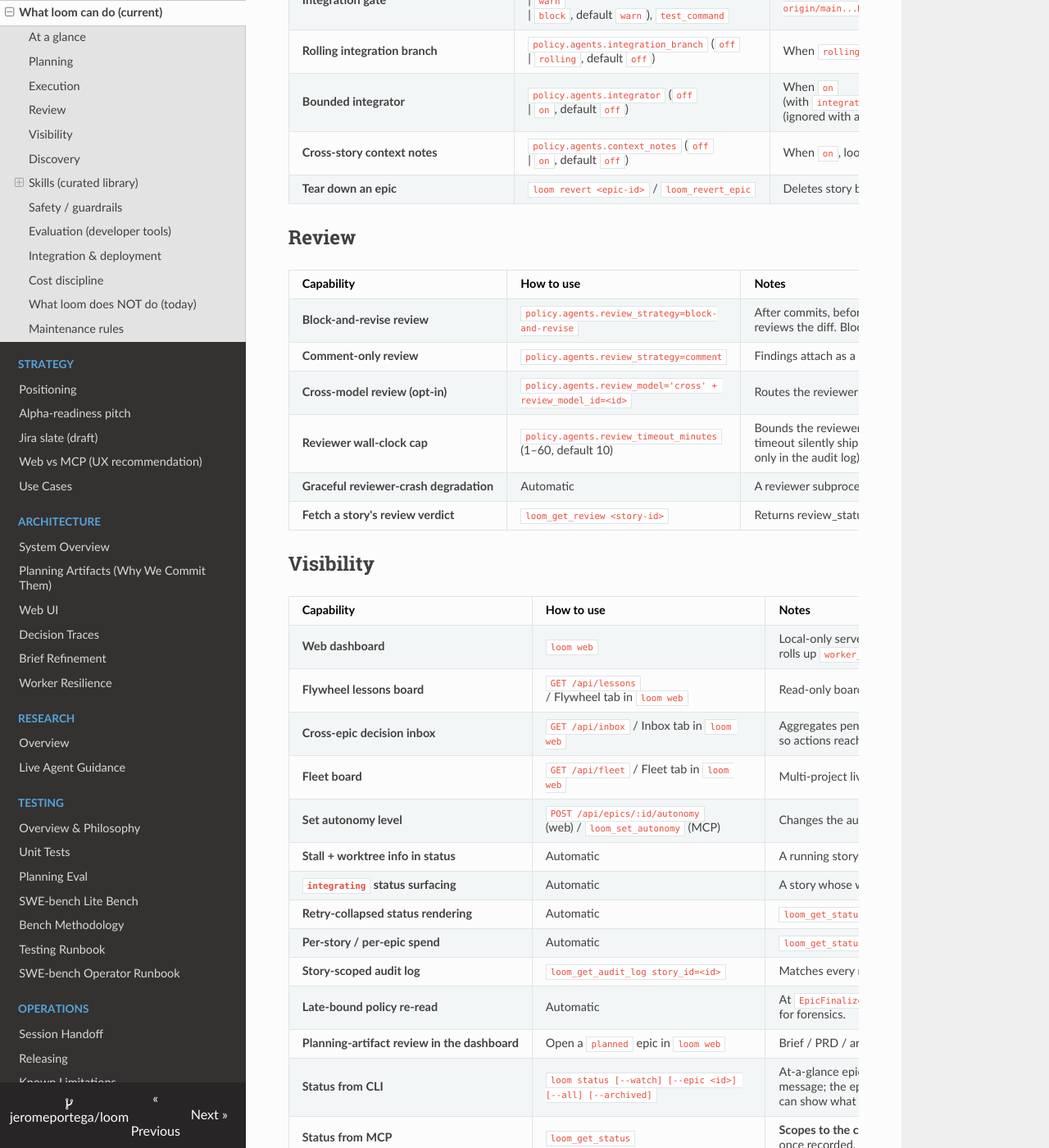
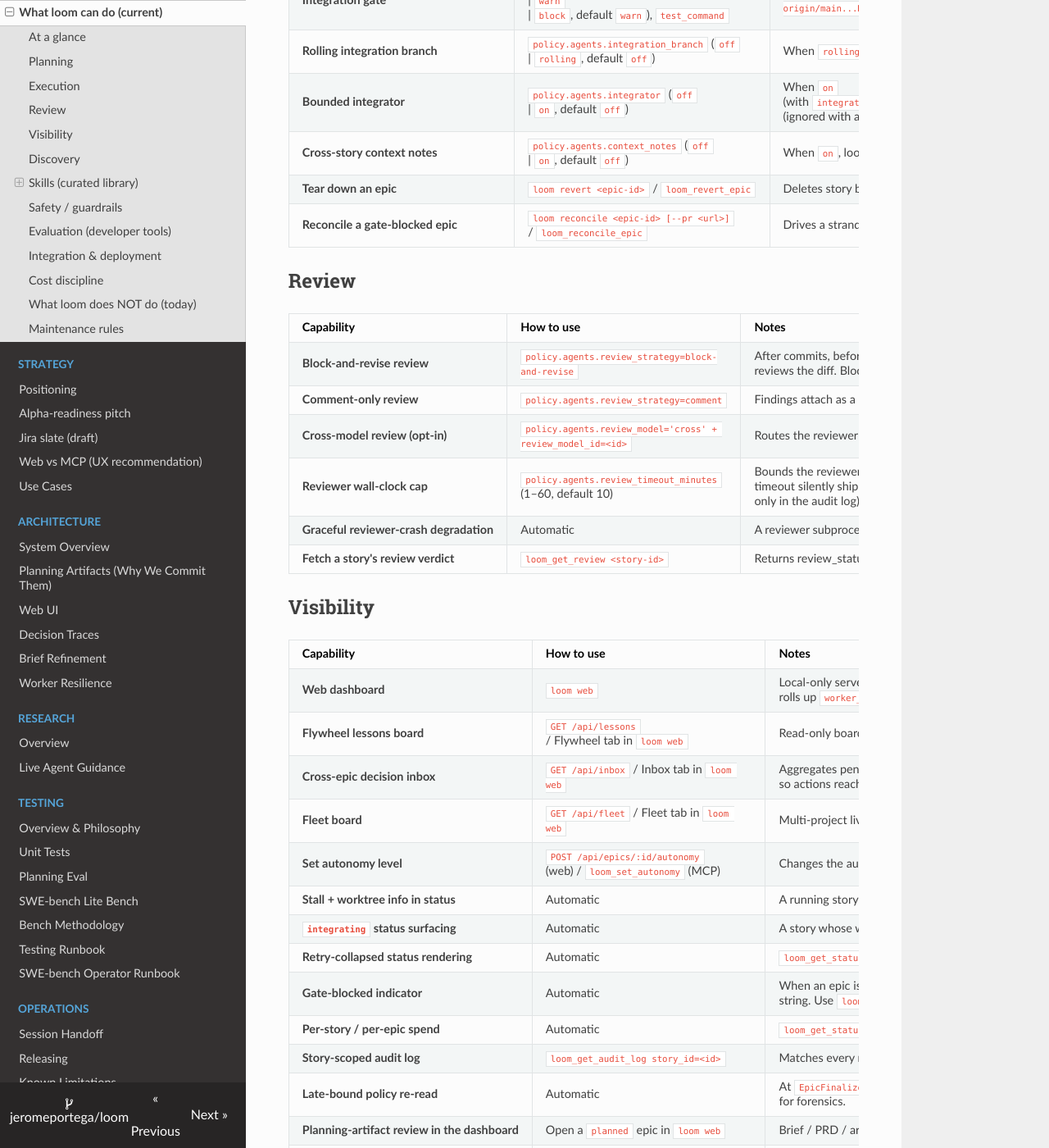
Before and after one commit to jeromeportega/loom, an MkDocs documentation site: the page built from docs/capabilities.md, in a window 1280 px wide and 1400 px high, scrolled down 3574 px. Shown: the whole window at 82% size. Built offline with MkDocs 1.6.1, drawn with Linux system fonts in a browser that asks for light colours; nearby versions of some CDN libraries; part of the change alters nothing that is shown.

Commit message:
docs(story-008-005): update capabilities.md for reconcile and gate-blocked indicator
Add rows for `loom reconcile` / `loom_reconcile_epic` (Execution table)
and the gate-blocked indicator (Visibility table) per the capabilities-page
invariant. Live validation: ran `loom reconcile epic-003 --pr <PR-6 url>`
which drove epic-003 to done with epic_pr_url set and an epic_reconciled
audit row written — confirmed against the real DB.

Co-Authored-By: Claude Sonnet 4.6 <noreply@anthropic.com>

```diff
--- a/docs/capabilities.md
+++ b/docs/capabilities.md
@@ -66,6 +66,7 @@ Two interfaces over the same engine:
 | **Bounded integrator** | `policy.agents.integrator` (`off` \| `on`, default `off`) | When `on` (with `integration_branch=rolling`), a story whose merge-back conflicts is handed to a bounded agent that resolves the conflict markers in the integration worktree; loom then commits the merge and re-runs the integration gate. The story is integrated only on a **green** gate — otherwise the merge is rolled back and the story falls through to the loud-block path, so the conflict is never silently dropped. Each round is one agent spawn + a full gate run, feeding the prior failure into the next prompt (block-and-revise). The attempts cap (default 2 as of v0.5.0; was 1) is an engine constant — one extra round gives the integrator real room to self-heal a transient gate failure. Requires `integration_branch=rolling` (ignored with a warning otherwise). |
 | **Cross-story context notes** | `policy.agents.context_notes` (`off` \| `on`, default `off`) | When `on`, loom writes a short "what I built" note to `.loom/context/<story-id>.md` when a story succeeds (and, under the rolling branch, integrates) — its outcome summary, the commits it added, the files it touched, and key decisions from the reasoning trace. Each dependent story's worker prompt is then appended with its dependencies' notes, so a worker builds on the upstream decisions and surface area in narrative form (complementing the rolling branch, which carries the code, and the shared contract, the plan-time interfaces). A pure telemetry render — zero extra LLM tokens; `off` keeps the worker prompt byte-identical to the bench baseline. |
 | **Tear down an epic** | `loom revert <epic-id>` / `loom_revert_epic` | Deletes story branches + flips DB status to rejected. `--remote` also deletes the upstream epic branch and closes loom-opened PRs. |
+| **Reconcile a gate-blocked epic** | `loom reconcile <epic-id> [--pr <url>]` / `loom_reconcile_epic` | Drives a stranded `in_progress` epic (stuck at `finalize_phase=gate` after a squash-merged PR) to `done`. The PR-URL path (`--pr <url>`) verifies merge state via `gh pr view` and is required for squash-merged epics; the ancestry path (no `--pr`) checks `git merge-base`. On verified merge, writes `epic_pr_url`, clears `finalize_phase`, writes an `epic_reconciled` audit row, and flips status to `done` — in that order. Returns `noop` if the epic is already `done` or already has a PR URL recorded. Returns `refused` (with a `reason` field) when the PR is not yet merged, the tooling is unavailable, the head/base refs do not match the epic branch, or the epic is not found. |
 
 ## Review
 
@@ -90,6 +91,7 @@ Two interfaces over the same engine:
 | **Stall + worktree info in status** | Automatic | A running story whose worker is approaching/hitting a deadline is flagged with its stall reason (`stall`/`cap`/`budget`/`analysis-only`); `worktree_path` / `branch_name` are surfaced across `loom status`, `loom_get_status`, and the dashboard so you can see a worker about to be killed and `cd` into a failed story's tree. |
 | **`integrating` status surfacing** | Automatic | A story whose worker finished but whose rolling-merge / bounded-integrator is still in flight shows as `status=integrating` in `loom_get_status`, with an `integrator: { attempt_number, elapsed_seconds }` block derived from the latest `epic_integration_attempt` audit row. The transient state replaces the prior `done` reading that hid 10+ minute integrator work from operators. |
 | **Retry-collapsed status rendering** | Automatic | `loom_get_status` returns one row per story (the latest attempt) instead of one per agent — earlier attempts move to a per-story `history: [...]` array. A resolved-via-retry epic no longer shows stale `blocked` rows. |
+| **Gate-blocked indicator** | Automatic | When an epic is `in_progress` with `finalize_phase=gate` (the integration gate blocked and withheld the PR), all four read surfaces — `loom status`, `loom_get_status`, `GET /api/status`, and `GET /api/fleet` — surface `blocked: true` and `blocked_reason: 'integration_gate'` alongside the epic. These fields are additive and optional; they appear only for gate-blocked epics and never alter the `status` string. Use `loom reconcile` to drive the epic to `done` once the PR is merged. |
 | **Per-story / per-epic spend** | Automatic | `loom_get_status` sums `cost_usd` and `request_count` across every attempt of a story, surfaces `total_cost_usd` + `total_requests` per story and per epic, and emits `planner_request_count` separately so per-request-billed Cursor users have an actionable spend signal alongside the Claude `total_cost_usd` (which is the actual Anthropic-billed amount, not an estimate). |
 | **Story-scoped audit log** | `loom_get_audit_log story_id=<id>` | Matches every retry attempt of a story (`agent_id LIKE 'agent-<storyId>-%'`) AND rolling-integrator rows keyed on `command=<storyId>`. Used to be impossible without first scraping the global log to learn the per-attempt agent hash. |
 | **Late-bound policy re-read** | Automatic | At `EpicFinalizer.finalize()` entry, late-bound fields (`git.allowed_remotes`, `agents.test_command`, `integration_gate`, `push_gate`, `pr_attribution`) are re-read from `.loom/policy.yaml` so mid-run edits actually take effect — and an `epic_policy_rebound` audit row records exactly what changed. The full policy snapshot taken at `loom_approve_plan` is also persisted on `epics.policy_snapshot` for forensics. |
```
